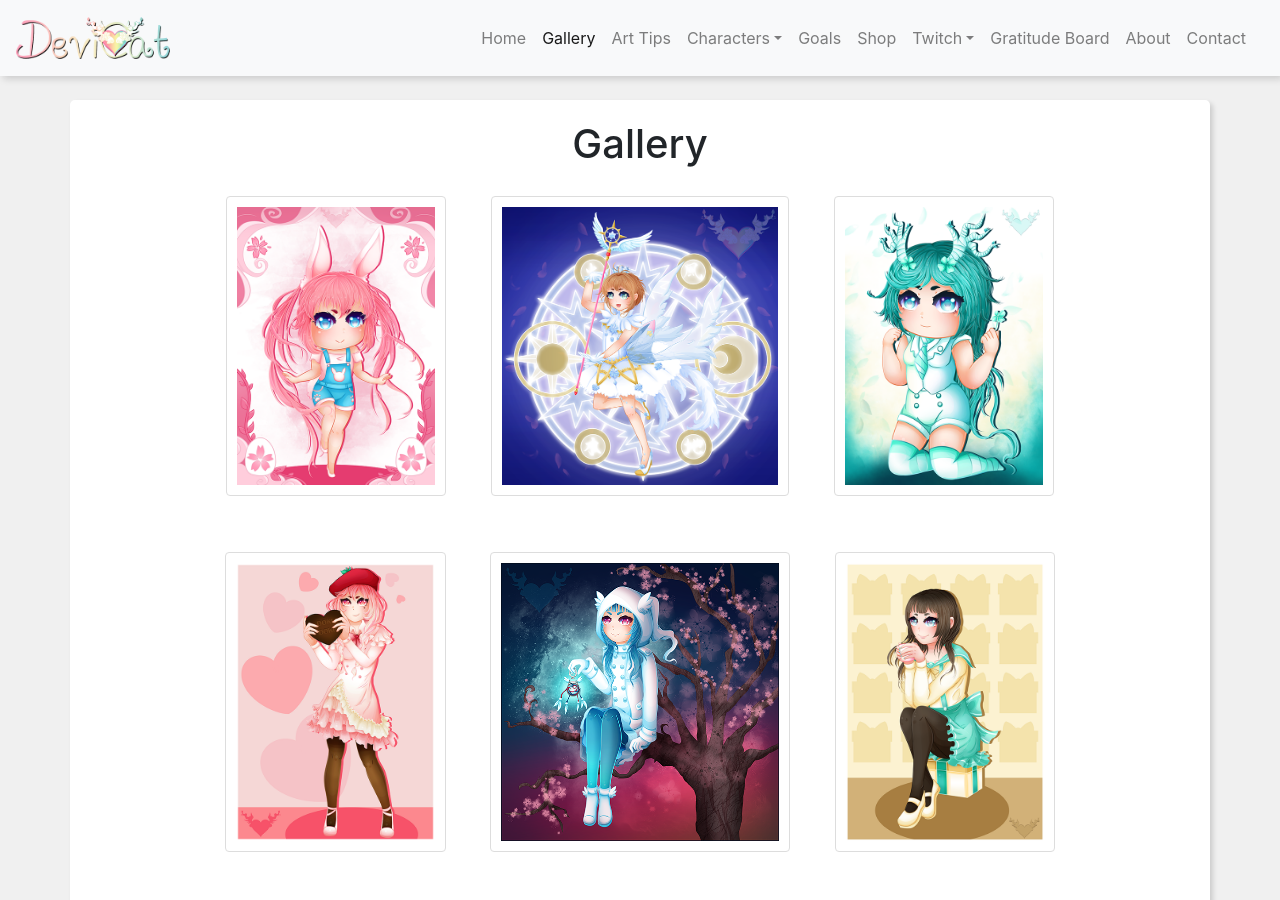
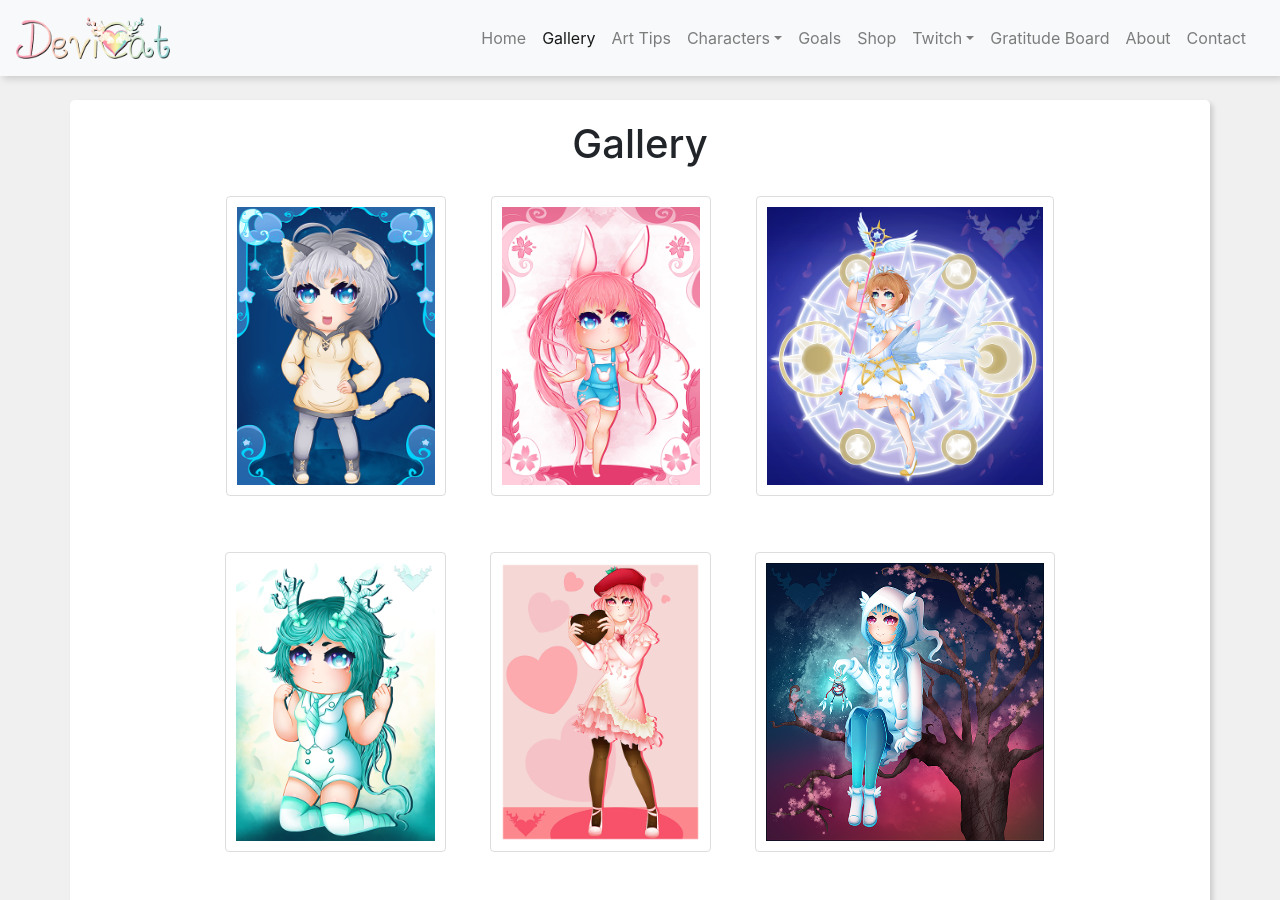
Before and after one commit to DeviCatOutlet/devicatoutlet.github.io, a Jekyll site: the page built from gallery.md, in a window 1280 px wide and 900 px high. Built offline with Jekyll 4.4.1, drawn with Linux system fonts in a browser that asks for light colours; nearby versions of some CDN libraries; our own code applies the rules of GitHub Pages for plain Markdown files.

Commit message:
Update Gallery
Add katashachibi.png to gallery. Remove oldest image.

```diff
--- a/gallery.md
+++ b/gallery.md
@@ -1,22 +1,22 @@
 # Gallery
 
 
+![Katasha Chibi](img/katashachibi.png)
 ![CCBunny](img/ccbunny.png)
 ![CardCaptor Sakura Clear Card](img/cardcaptorsakura_clearcard.png)
+
 ![Reiko CloverGirl 2018](img/Reiko_CloverGirl_2018.png)
-
 ![BerriChan 2018](img/berrichan_2018.png)
 ![Shizuko Winter Sprite 2018](img/ShizukoWinterSprite2018.png)
+
 ![DeviCat](img/devicatcoffee.png)
-
 ![Momoko](img/momoko.png)
 ![Maika](img/maika.png)
+
 ![Dapper Cat](img/dappercat.png)
-
 ![Hallway Raptor](img/hallwayraptor.png)
 ![Birthday Nilla](img/birthday.png)
+
 ![Autumn Rin](img/rin_autumn.png)
-
 ![Witchsona Devi](img/devi_witchsona.png)
 ![Gothic Lolita Shizuko](img/shizuko_gothiclolita.png)
-![Anime Chii](img/Chii_anime.png)
```
Also changed, not shown: img/katashachibi.png (added).
